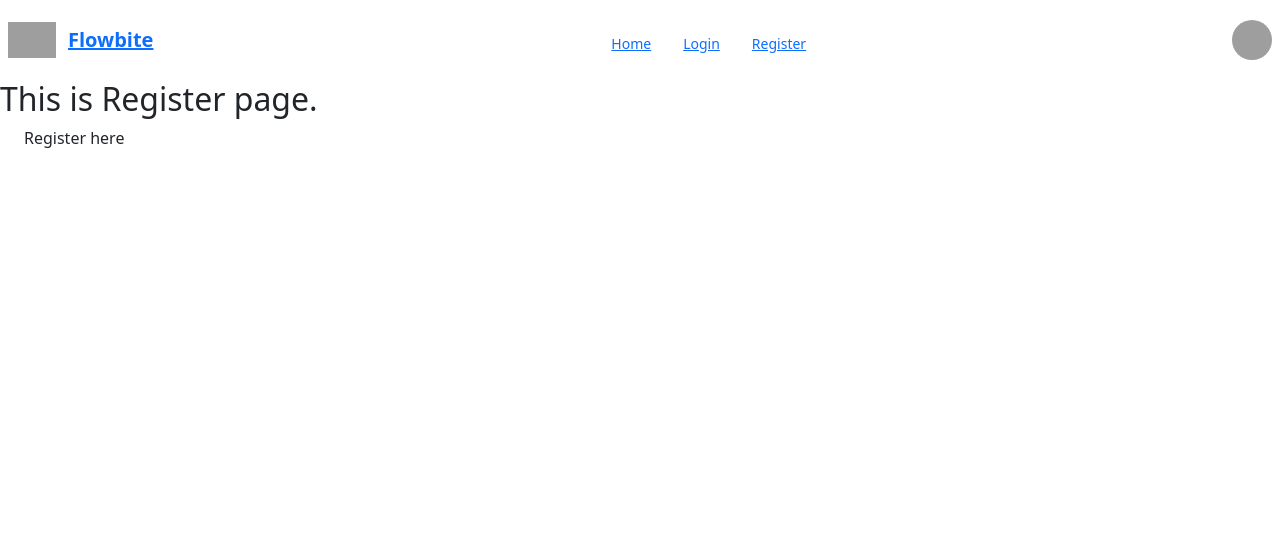
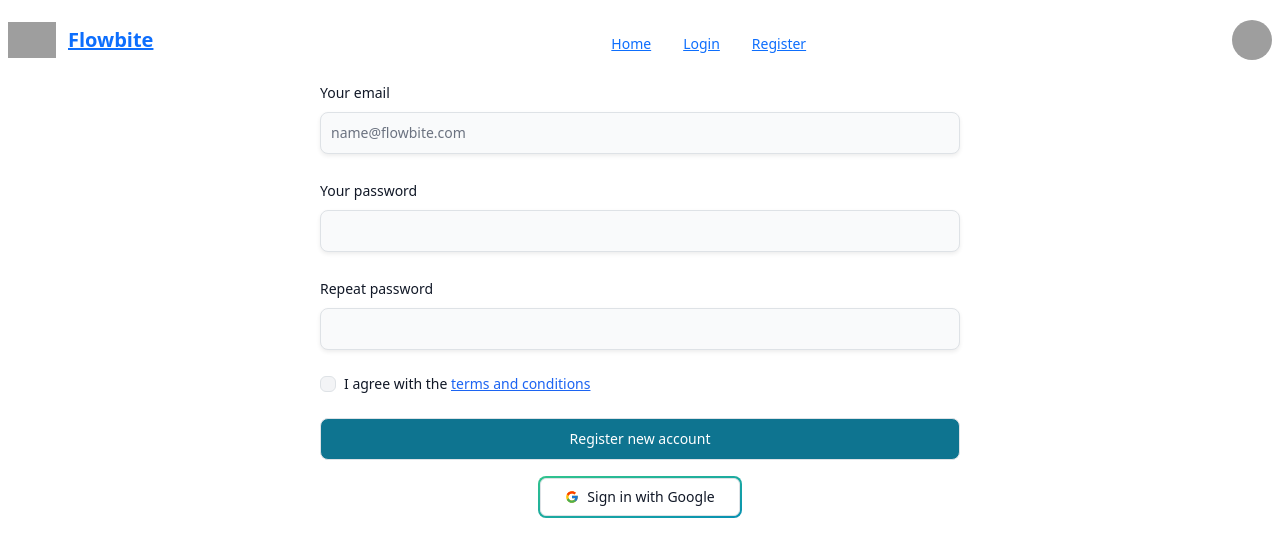
Before and after one commit to Marufhossain112/project-10, a React (Create React App) app: page /register in a window 1280 px wide. Shown: the top 556 px of the page. Built offline with nearby package versions, Linux system fonts and the light colour scheme; grey boxes are pictures that could not be loaded.

Commit message:
popup successful

```diff
--- a/src/Pages/Login/Login.js
+++ b/src/Pages/Login/Login.js
@@ -1,23 +1,73 @@
-import React from "react";
+import { GoogleAuthProvider } from "firebase/auth";
+import { Button, Checkbox, Label, TextInput } from "flowbite-react";
+import React, { useContext } from "react";
 import { FcGoogle } from "react-icons/fc";
+import { AuthContext } from "../../context/UserContext";
+const googleProvider = new GoogleAuthProvider();
 const Login = () => {
+  const { googleSignIn } = useContext(AuthContext);
   const handleLogin = () => {
-    console.log("I am clicked");
+    // console.log("I am clicked");
+    googleSignIn(googleProvider)
+      .then((result) => {
+        const user = result.user;
+        console.log(user);
+      })
+      .catch((error) => {
+        console.error(error);
+      });
   };
   return (
     <div>
-      <h2>This is login page</h2>
-      <button onClick={handleLogin} className="ms-4">
-        <span className="google-icon">
-          {" "}
-          <FcGoogle />{" "}
-        </span>
-        <span>Login here</span>
-      </button>
+      <form className="flex flex-col gap-4 w-1/2 mx-auto">
+        <div>
+          <div className="mb-2 block">
+            <Label htmlFor="email2" value="Your email" />
+          </div>
+          <TextInput
+            id="email2"
+            type="email"
+            placeholder="name@flowbite.com"
+            required={true}
+            shadow={true}
+          />
+        </div>
+        <div>
+          <div className="mb-2 block">
+            <Label htmlFor="password2" value="Your password" />
+          </div>
+          <TextInput
+            id="password2"
+            type="password"
+            required={true}
+            shadow={true}
+          />
+        </div>
+
+        <div className="flex items-center gap-2">
+          <Checkbox id="agree" />
+          <Label htmlFor="agree">
+            I agree with the{" "}
+            <a
+              href="/forms"
+              className="text-blue-600 hover:underline dark:text-blue-500"
+            >
+              terms and conditions
+            </a>
+          </Label>
+        </div>
+        <Button type="submit">Login</Button>
+      </form>
+      <Button
+        onClick={handleLogin}
+        className="mx-auto mt-3"
+        outline={true}
+        gradientDuoTone="greenToBlue"
+      >
+        <FcGoogle className="me-2" /> Sign in with Google
+      </Button>
     </div>
   );
-
-
 };
 
 export default Login;
--- a/src/Pages/Register/Register.js
+++ b/src/Pages/Register/Register.js
@@ -1,15 +1,69 @@
+import { Button, Checkbox, Label, TextInput } from "flowbite-react";
 import React from "react";
-
+import { FcGoogle } from "react-icons/fc";
 const Register = () => {
-  const handleRegister = () => {
-    console.log("I am registering.");
+  const handleLogin = () => {
+    console.log("I am clicked");
   };
   return (
     <div>
-      <h2>This is Register page.</h2>
-      <button onClick={handleRegister} className="ms-4">
-        Register here
-      </button>
+      <form className="flex flex-col gap-4 w-1/2 mx-auto">
+        <div>
+          <div className="mb-2 block">
+            <Label htmlFor="email2" value="Your email" />
+          </div>
+          <TextInput
+            id="email2"
+            type="email"
+            placeholder="name@flowbite.com"
+            required={true}
+            shadow={true}
+          />
+        </div>
+        <div>
+          <div className="mb-2 block">
+            <Label htmlFor="password2" value="Your password" />
+          </div>
+          <TextInput
+            id="password2"
+            type="password"
+            required={true}
+            shadow={true}
+          />
+        </div>
+        <div>
+          <div className="mb-2 block">
+            <Label htmlFor="repeat-password" value="Repeat password" />
+          </div>
+          <TextInput
+            id="repeat-password"
+            type="password"
+            required={true}
+            shadow={true}
+          />
+        </div>
+        <div className="flex items-center gap-2">
+          <Checkbox id="agree" />
+          <Label htmlFor="agree">
+            I agree with the{" "}
+            <a
+              href="/forms"
+              className="text-blue-600 hover:underline dark:text-blue-500"
+            >
+              terms and conditions
+            </a>
+          </Label>
+        </div>
+        <Button type="submit">Register new account</Button>
+      </form>
+      <Button
+        onClick={handleLogin}
+        className="mx-auto mt-3"
+        outline={true}
+        gradientDuoTone="greenToBlue"
+      >
+        <FcGoogle className="me-2" /> Sign in with Google
+      </Button>
     </div>
   );
 };
--- a/src/context/UserContext.js
+++ b/src/context/UserContext.js
@@ -1,11 +1,14 @@
 import React, { createContext, useState } from "react";
-import { getAuth } from "firebase/auth";
+import { getAuth, signInWithPopup } from "firebase/auth";
 import app from "../firebase/firebase.config";
 const auth = getAuth(app);
 export const AuthContext = createContext();
 const UserContext = ({ children }) => {
   const [user, setUser] = useState(null);
-  const authInfo = { user };
+  const googleSignIn = (provider) => {
+    return signInWithPopup(auth, provider);
+  };
+  const authInfo = { user, googleSignIn };
   return (
     <AuthContext.Provider value={authInfo}>{children} </AuthContext.Provider>
   );
--- a/src/index.js
+++ b/src/index.js
@@ -4,11 +4,14 @@ import "./index.css";
 import App from "./App";
 import reportWebVitals from "./reportWebVitals";
 import "bootstrap/dist/css/bootstrap.min.css";
+import UserContext from "./context/UserContext";
 
 const root = ReactDOM.createRoot(document.getElementById("root"));
 root.render(
   <React.StrictMode>
-    <App />
+    <UserContext>
+      <App />
+    </UserContext>
   </React.StrictMode>
 );
 
```
Also changed, not shown: src/index.css (+4 -3 lines).
